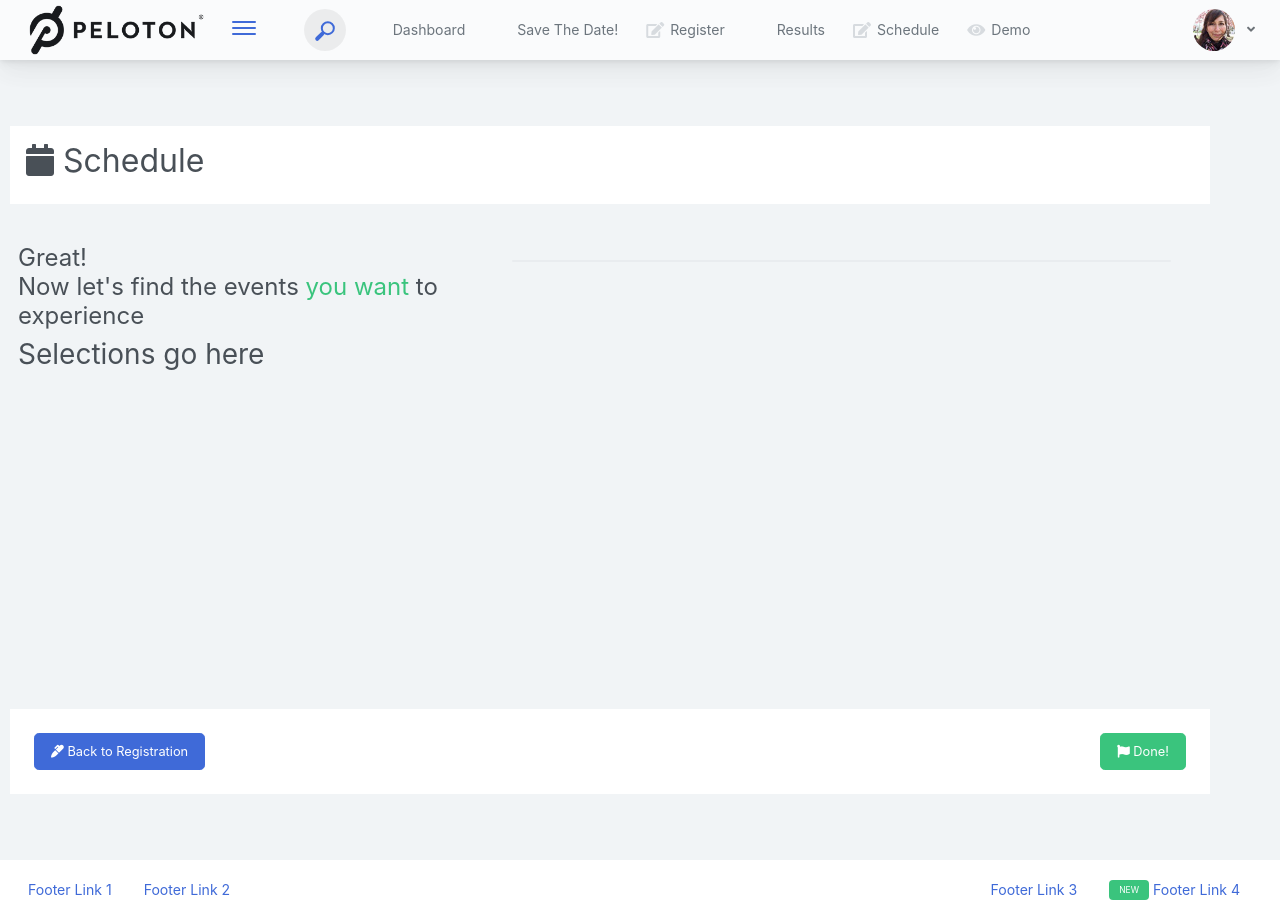
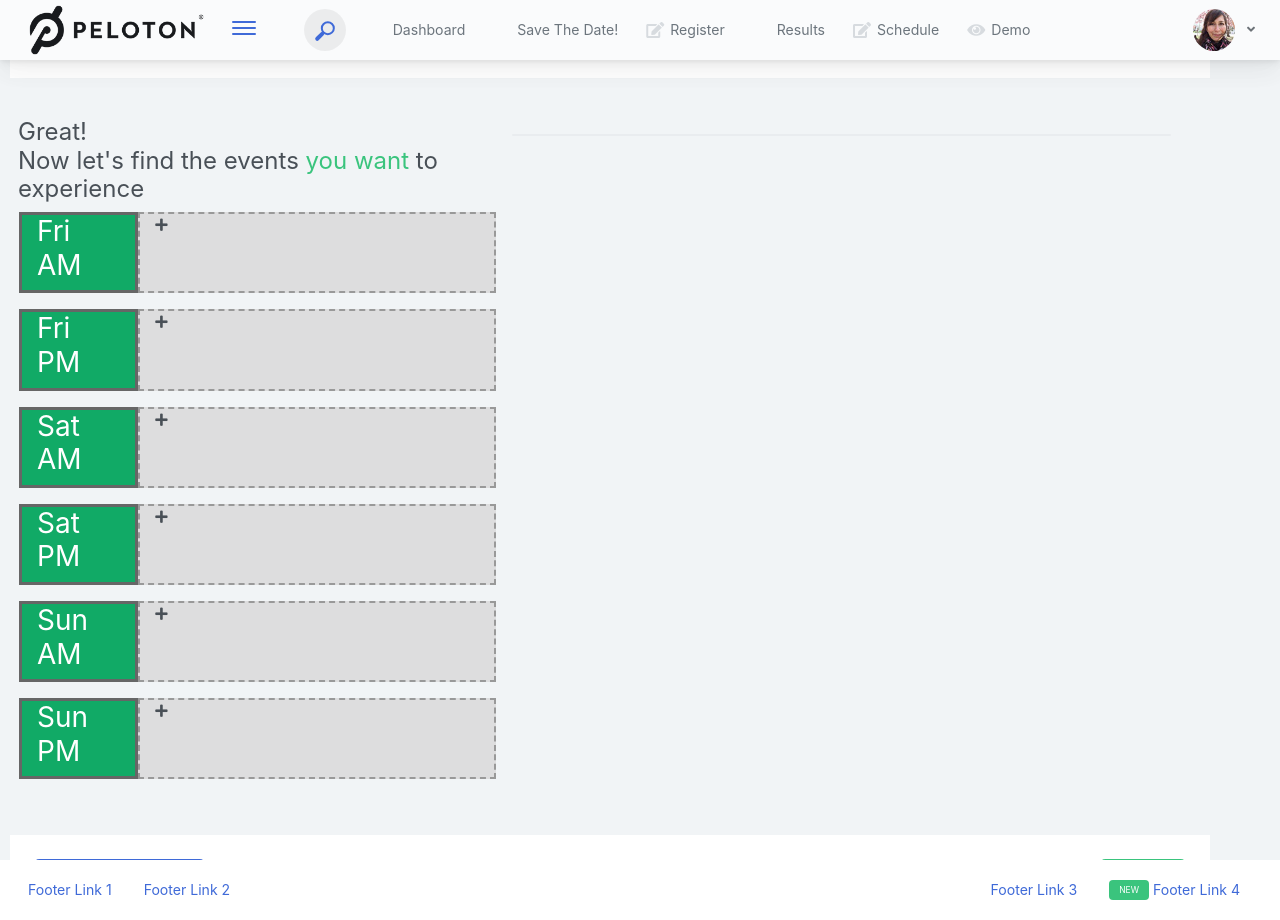
Before and after one commit to fleetwood/homecoming_poc, a Node project: template views/register.hbs in a window 1280 px wide. Run offline with Node 20 templates, Linux system fonts and the light colour scheme; the template is opened without the code that fills it, so the values that code supplies are empty; some libraries are stand-ins or nearby versions.

Commit message:
Begining schedule selection panel.

```diff
--- a/views/partials/components/instructor-accordion-card.hbs
+++ b/views/partials/components/instructor-accordion-card.hbs
@@ -6,18 +6,16 @@
     </div>
     <div id="{{instructor.id}}" class="collapse" data-parent="#instructor-accordion">
         {{#each instructor.events as |event|}}
-            <div class="card-body" style="background-image: linear-gradient(to top, #1af, white)">
-                <div class="row">
-                    <div class="col-8">
-                        <h3 class="row pl-3">
-                            {{event.name}} <i class="{{event.icon}}"></i>
+            <div id="{{event.id}}" class="card-body" style="background-image: linear-gradient(to top, #1af, white)">
+                <div class="row p-3">
+                    <div class="col-8 p-3 bg-white rounded" style="background-image: linear-gradient(to bottom, #1af, white); -webkit-box-shadow: 0px 10px 20px 3px rgba(0,0,0,0.3); box-shadow: 0px 10px 20px 3px rgba(0,0,0,0.3);">
+                        <h3 class="row">
+                            <i class="{{event.icon}}"></i>&nbsp;{{event.name}}
                         </h3>
-                        <div class="row pl-3">
-                            <h5>{{event.time.label}}</h5>
-                        </div>
+                        <h5>{{event.time.label}}</h5>
                     </div>
                     <div class="col-4">
-                        <button class="btn btn-info">
+                        <button class="btn btn-info" data-instructor="{{instructor.name}}" data-event="{{event.time.label}}" data-time="{{event.name}}" data-icon="{{event.icon}}">
                             <h3>
                                 <i class="fa fa-plus"></i>
                                 ADD NOW
--- a/views/register.hbs
+++ b/views/register.hbs
@@ -14,8 +14,60 @@
                         <div>Great!</div>
                         <span>Now let's find the events <span class="text-success">you want</span> to experience</span>
                     </h4>
-                    <div>
-                        <h3>Selections go here</h3>
+                    <div id="memberSelections">
+                        <div class="row mb-3 pl-3 rounded">
+                            <div class="col-3" style="border: 3px solid #666; background-color:#1A6; color: white">
+                                <h3>Fri AM</h3>
+                            </div>
+                            <div class="col-9" style="border: 2px dashed #999; background-color: #ddddde;">
+                                <span class="fa fa-plus"></span>
+                            </div>
+                        </div>
+
+                        <div class="row mb-3 pl-3 rounded">
+                            <div class="col-3" style="border: 3px solid #666; background-color:#1A6; color: white">
+                                <h3>Fri PM</h3>
+                            </div>
+                            <div class="col-9" style="border: 2px dashed #999; background-color: #ddddde;">
+                                <span class="fa fa-plus"></span>
+                            </div>
+                        </div>
+
+                        <div class="row mb-3 pl-3 rounded">
+                            <div class="col-3" style="border: 3px solid #666; background-color:#1A6; color: white">
+                                <h3>Sat AM</h3>
+                            </div>
+                            <div class="col-9" style="border: 2px dashed #999; background-color: #ddddde;">
+                                <span class="fa fa-plus"></span>
+                            </div>
+                        </div>
+
+                        <div class="row mb-3 pl-3 rounded">
+                            <div class="col-3" style="border: 3px solid #666; background-color:#1A6; color: white">
+                                <h3>Sat PM</h3>
+                            </div>
+                            <div class="col-9" style="border: 2px dashed #999; background-color: #ddddde;">
+                                <span class="fa fa-plus"></span>
+                            </div>
+                        </div>
+
+                        <div class="row mb-3 pl-3 rounded">
+                            <div class="col-3" style="border: 3px solid #666; background-color:#1A6; color: white">
+                                <h3>Sun AM</h3>
+                            </div>
+                            <div class="col-9" style="border: 2px dashed #999; background-color: #ddddde;">
+                                <span class="fa fa-plus"></span>
+                            </div>
+                        </div>
+
+                        <div class="row mb-3 pl-3 rounded">
+                            <div class="col-3" style="border: 3px solid #666; background-color:#1A6; color: white">
+                                <h3>Sun PM</h3>
+                            </div>
+                            <div class="col-9" style="border: 2px dashed #999; background-color: #ddddde;">
+                                <span class="fa fa-plus"></span>
+                            </div>
+                        </div>
                     </div>
                 </div>
                 <div class="col-7 p-3" style="height: 425px;display: inline-grid;overflow: scroll;">
```
